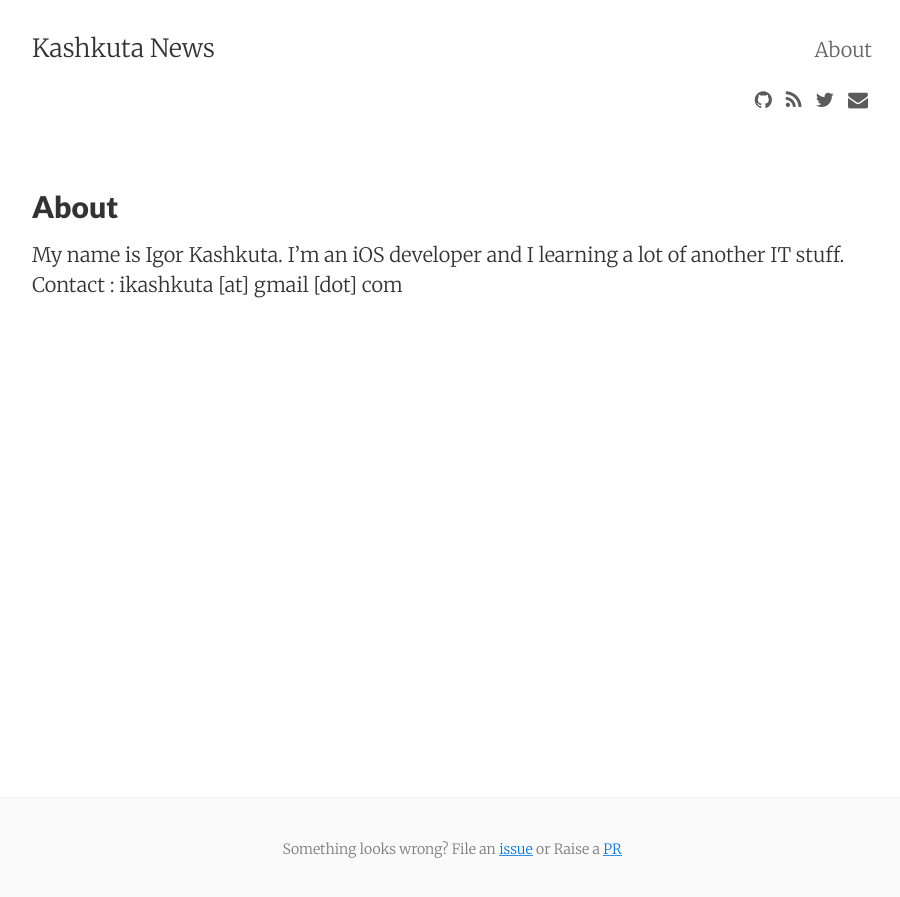
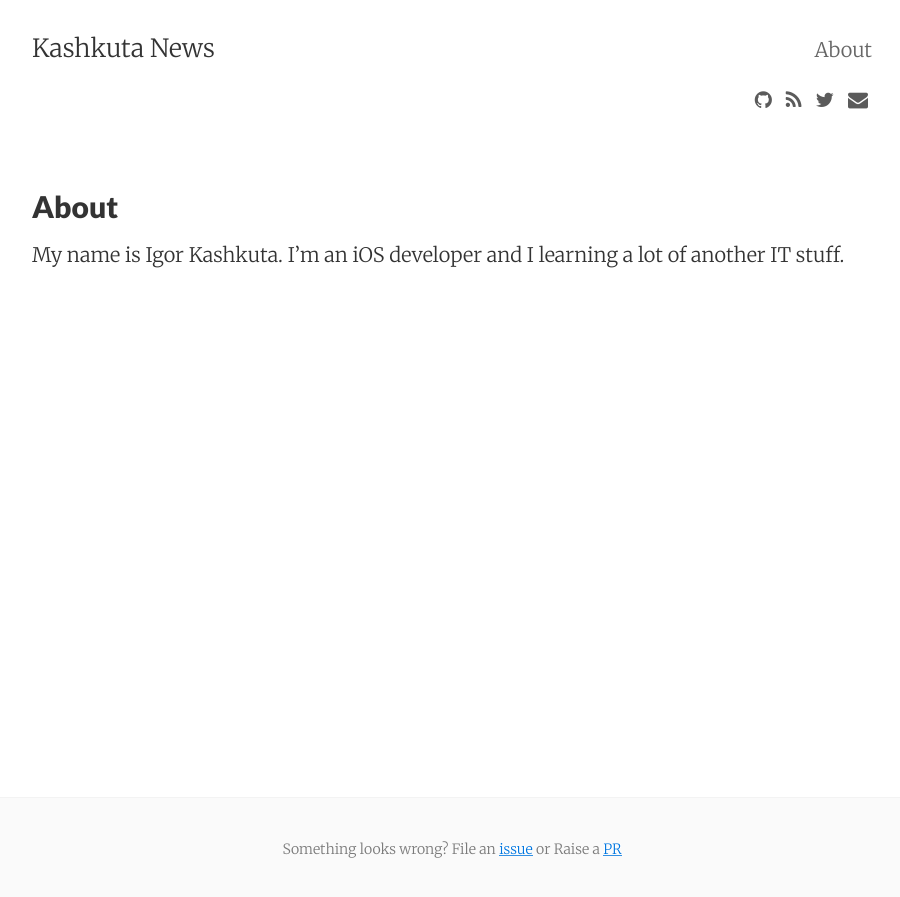
Before and after one commit to ikashkuta/ikashkuta.github.io, a Jekyll site: the page built from about.md, in a window 1280 px wide. Shown: the top 897 px of the page, without its empty margins (188-1088 px from the left). Built offline with Jekyll 4.4.1, drawn with Linux system fonts in a browser that asks for light colours; nearby versions of some CDN libraries.

Commit message:
Remove my contact details from About page.

```diff
--- a/about.md
+++ b/about.md
@@ -5,4 +5,3 @@ permalink: /about/
 ---
 
 My name is Igor Kashkuta. I'm an iOS developer and I learning a lot of another IT stuff.
-Contact : ikashkuta [at] gmail [dot] com
```
